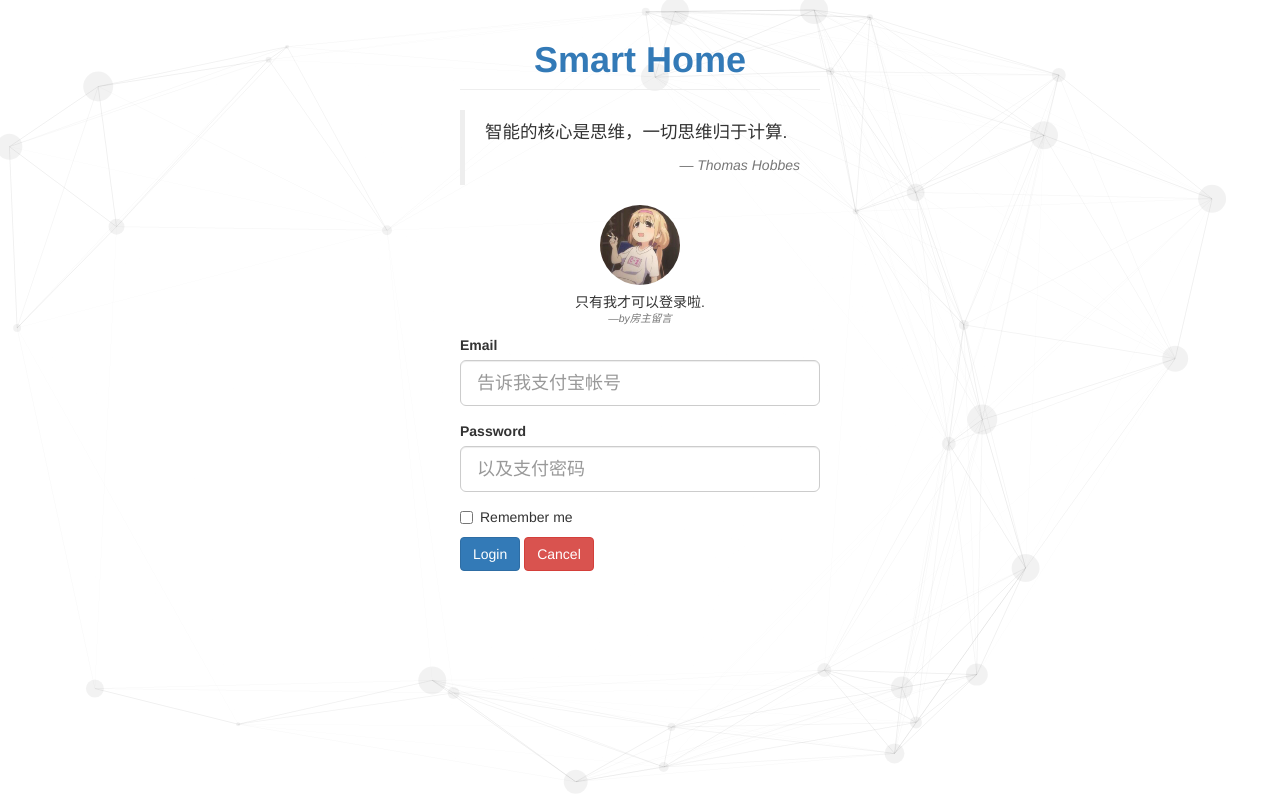
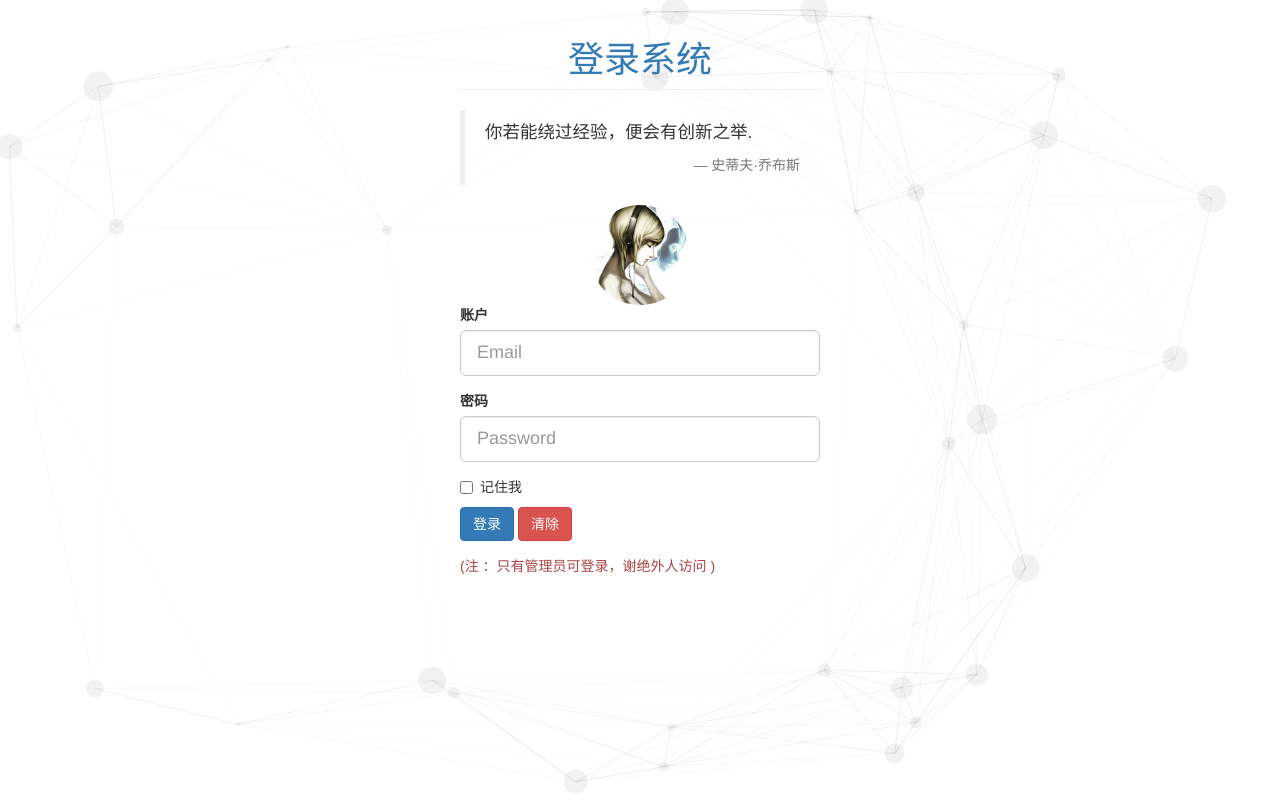
Before and after one commit to p-xy/raspi, a Django app: template templates/login.html in a window 1280 px wide. Run offline with Django 3.2, Linux system fonts and the light colour scheme; the template is opened without the code that fills it, so the values that code supplies are empty; some libraries are stand-ins or nearby versions.

Commit message:
修改登录页面

```diff
--- a/app/urls.py
+++ b/app/urls.py
@@ -5,6 +5,6 @@ from . import views
 
 
 urlpatterns = [
-	url(r'^$',views.login),
-	url(r'^led/$',views.LED)
+	url(r'^login$',views.login),
+	url(r'^$',views.index),
 ]
--- a/templates/login.html
+++ b/templates/login.html
@@ -23,46 +23,43 @@
         <!--标题-->
         <div class="col-md-4 col-md-offset-4">
             <div>
-                <h1 class="page-header text-center text-primary"><b>Smart Home </b></h1>
+                <h1 class="page-header text-center text-primary">登录系统</h1>
                     <blockquote>
-                        <p>智能的核心是思维，一切思维归于计算.</p>
-                        <footer class="text-right"><cite>Thomas Hobbes</cite></footer>
+                        <p>你若能绕过经验，便会有创新之举.</p>
+                        <footer class="text-right">史蒂夫·乔布斯</footer>
                     </blockquote>
             </div>
         </div>
         <!--头像-->
         <div class="col-md-4 col-md-offset-4">
             <div>
-                <img src="/static/source/img/login.jpg" class="img-responsive center-block img-circle" width="80" height="80" alt="这是我家" />
-
-                <h5 class=" text-center ">只有我才可以登录啦.<br>
-                    <small class="text-right"><em>—by房主留言</em></small>
-                </h5>
+                <img src="/static/source/img/login.jpg" class=" center-block img-circle" width="100" height="100" />
             </div>
         </div>
         <!--登陆表单-->
         <div class="col-md-4 col-md-offset-4 ">
             <form ation="" method="post">
                 <div class="form-group">
-                    <label for="email" >Email</label>
-                    <input type="email" class="form-control input-lg " id="email" placeholder="告诉我支付宝帐号">
+                    <label for="email" >账户</label>
+                    <input type="email" class="form-control input-lg" id="email" placeholder="Email">
                 </div>
 
                 <div class="form-group">
-                    <label for="password">Password</label>
-                    <input type="password" class="form-control input-lg" id="password" placeholder="以及支付密码">
+                    <label for="password">密码</label>
+                    <input type="password" class="form-control input-lg" id="password" placeholder="Password">
                 </div>
 
                 <div class="checkbox">
                     <label>
-                        <input type="checkbox">Remember me
+                        <input type="checkbox">记住我
                     </label>
                 </div>
 
                 <div class="form-group">
-                    <input type="submit"  value="Login" class="btn btn-primary ">
-                    <input type="reset"   value="Cancel" class="btn btn-danger">
+                    <input type="submit"  value="登录" class="btn btn-primary ">
+                    <input type="reset"   value="清除" class="btn btn-danger">
                 </div>
+                <p class="text-left text-danger">(注 ：只有管理员可登录，谢绝外人访问 )</p>
             </form>
         </div>
 
```
Also changed, not shown: app/views.py (+3 -5 lines), templates/base.html (added, +18 -0 lines), templates/index.html (added, +32 -0 lines), app/static/source/img/login.jpg, app/static/source/img/login1.jpg (added), 2 other files.
